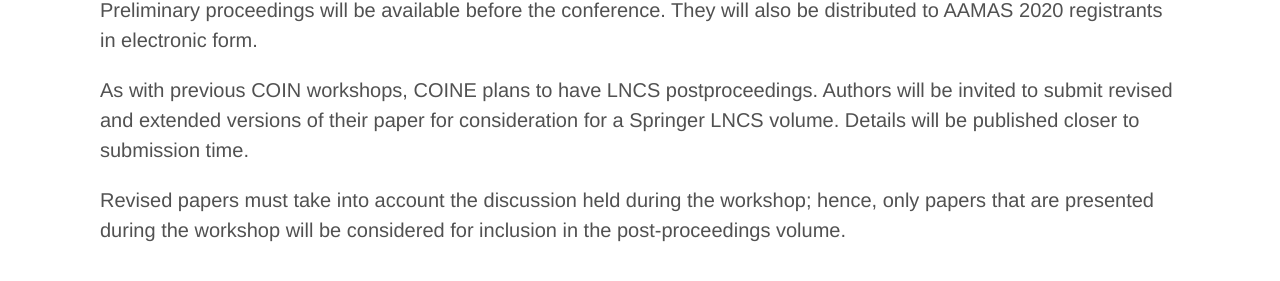
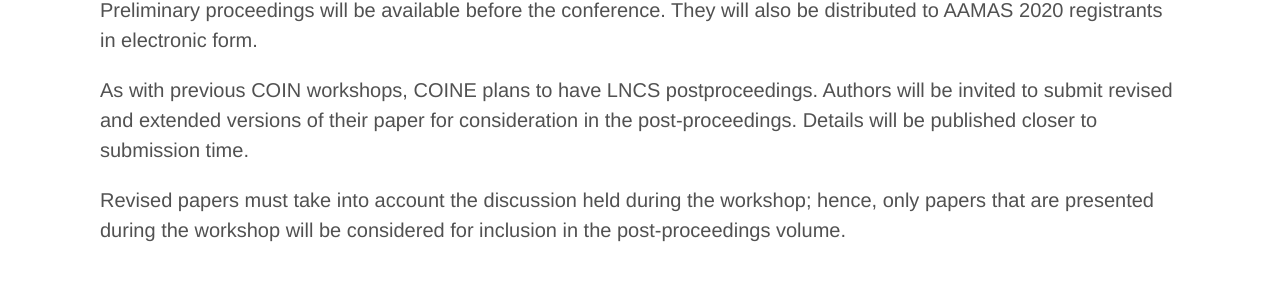
Before and after one commit to coin-workshop/coine-2020-new-zealand, a Jekyll site: the page built from paper_submission.md, in a window 1280 px wide. Shown: the part 601-882 px from the top of the page. Built offline with Jekyll 4.4.1, drawn with Linux system fonts in a browser that asks for light colours.

Commit message:
Minor refinement.

```diff
--- a/paper_submission.md
+++ b/paper_submission.md
@@ -20,6 +20,6 @@ Submission of a paper should be regarded as an undertaking that, should the pape
 Preliminary proceedings will be available before the conference.
 They will also be distributed to AAMAS 2020 registrants in electronic form.
 
-As with previous COIN workshops, COINE plans to have LNCS postproceedings. Authors will be invited to submit revised and extended versions of their paper for consideration for a Springer LNCS volume. Details will be published closer to submission time.
+As with previous COIN workshops, COINE plans to have LNCS postproceedings. Authors will be invited to submit revised and extended versions of their paper for consideration in the post-proceedings. Details will be published closer to submission time.
 
 Revised papers must take into account the discussion held during the workshop; hence, only papers that are presented during the workshop will be considered for inclusion in the post-proceedings volume.
```
